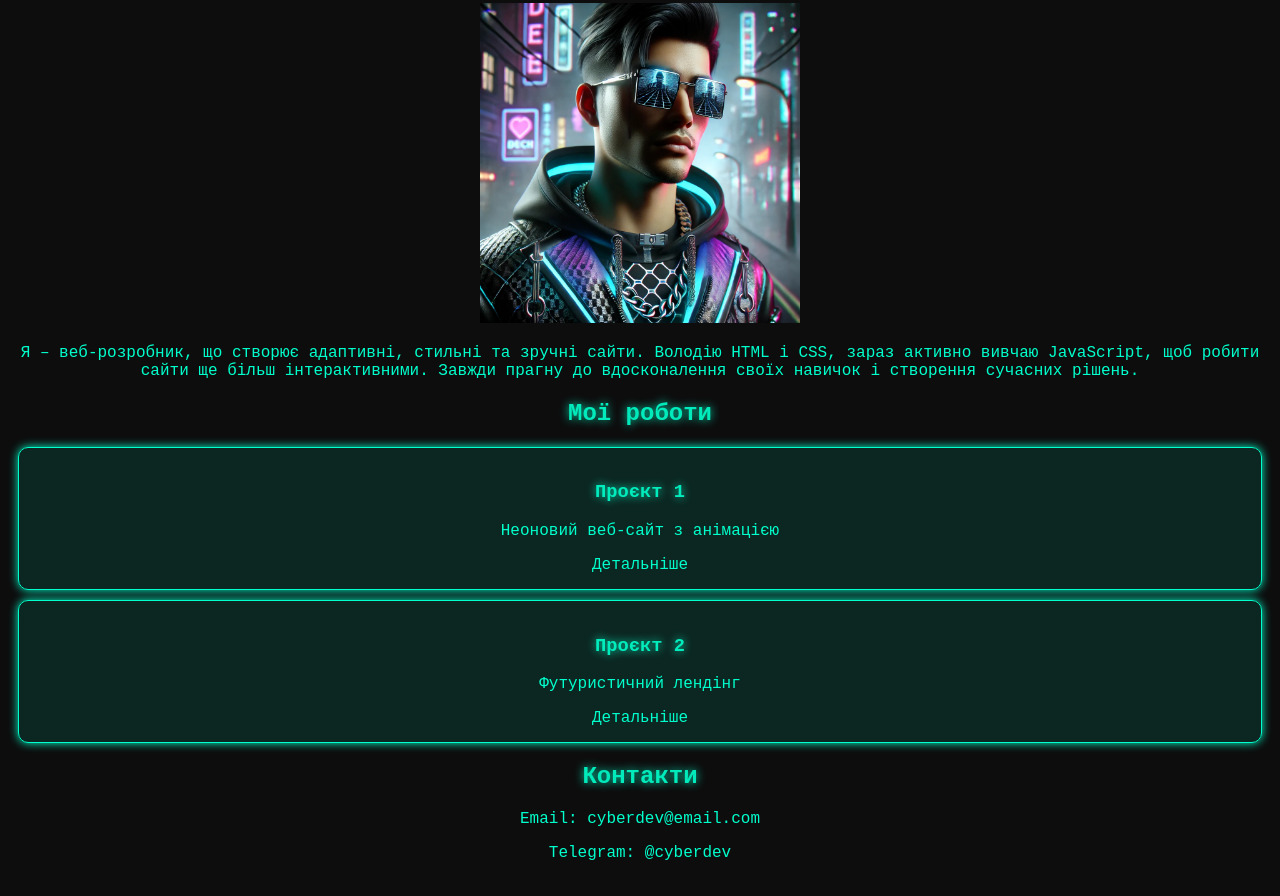
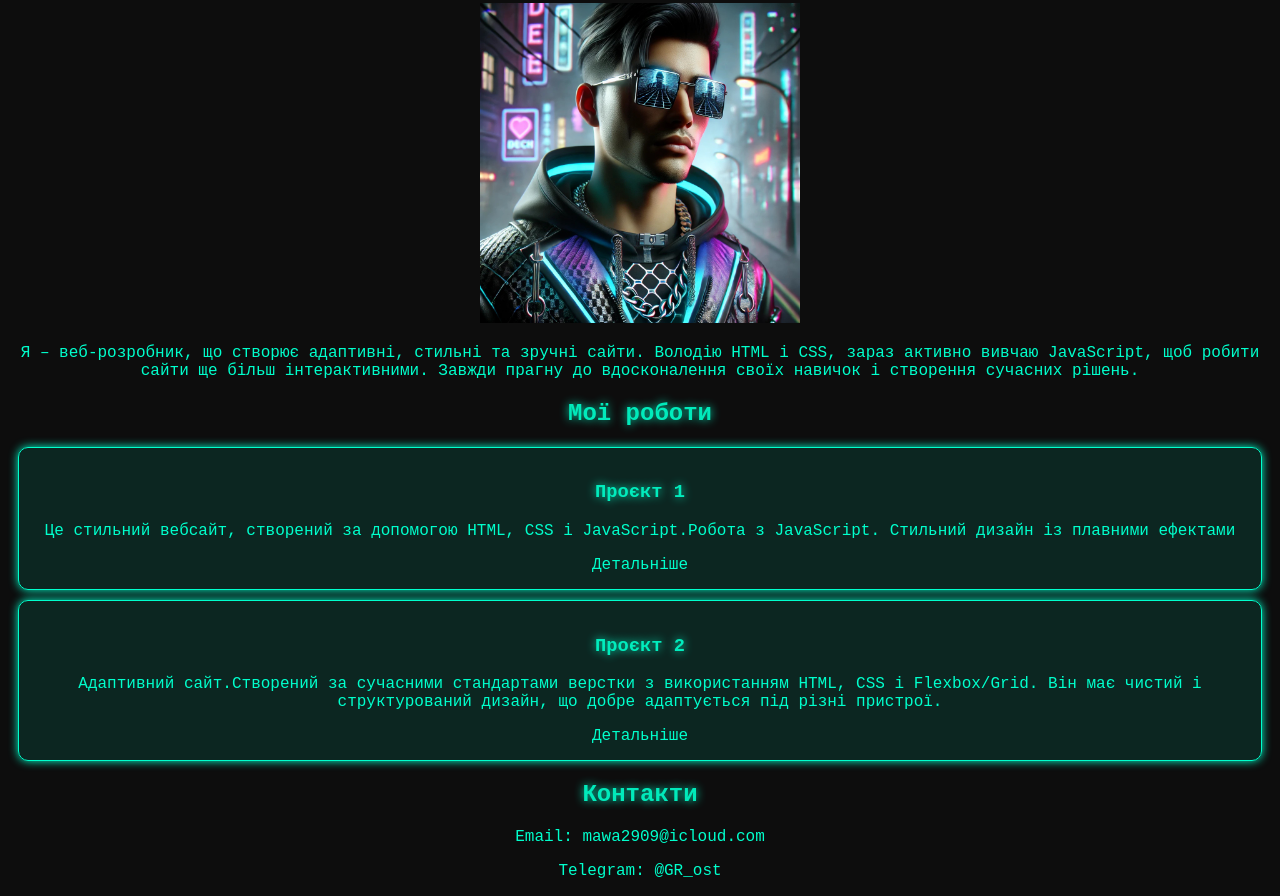
Before and after one commit to Rostislav293/portfolio, a plain HTML site: page index.html in a window 1280 px wide. Shown: the part 228-1124 px from the top of the page. Drawn offline with Linux system fonts and the light colour scheme.

Commit message:
portfolio

```diff
--- a/index.html
+++ b/index.html
@@ -3,7 +3,7 @@
 <head>
     <meta charset="UTF-8">
     <meta name="viewport" content="width=device-width, initial-scale=1.0">
-    <title>Кіберпортфоліо</title>
+    <title>portfolio</title>
     <link rel="stylesheet" href="./styles.css">
     <link rel="js" href="./js/styles.js">
 </head>
@@ -27,20 +27,25 @@
         <h2>Мої роботи</h2>
         <div class="project">
             <h3>Проєкт 1</h3>
-            <p>Неоновий веб-сайт з анімацією</p>
-            <a href="#" target="_blank">Детальніше</a>
+            <p>Це стильний вебсайт, створений за допомогою HTML,
+                CSS і JavaScript.Робота з JavaScript.
+                Стильний дизайн із плавними ефектами</p>
+            <a href="https://rostislav293.github.io/clock/" target="_blank">Детальніше</a>
         </div>
         <div class="project">
             <h3>Проєкт 2</h3>
-            <p>Футуристичний лендінг</p>
-            <a href="#" target="_blank">Детальніше</a>
+            <p>Адаптивний сайт.Створений за сучасними стандартами
+                верстки з використанням HTML, CSS і Flexbox/Grid.
+                Він має чистий і структурований дизайн, що добре
+                адаптується під різні пристрої.</p>
+            <a href="https://rostislav293.github.io/goit-markup-hw-06/" target="_blank">Детальніше</a>
         </div>
     </section>
 
     <section id="contact">
         <h2>Контакти</h2>
-        <p>Email: cyberdev@email.com</p>
-        <p>Telegram: @cyberdev</p>
+        <p>Email: mawa2909@icloud.com</p>
+        <p>Telegram: @GR_ost</p>
     </section>
 </body>
 </html>
```
